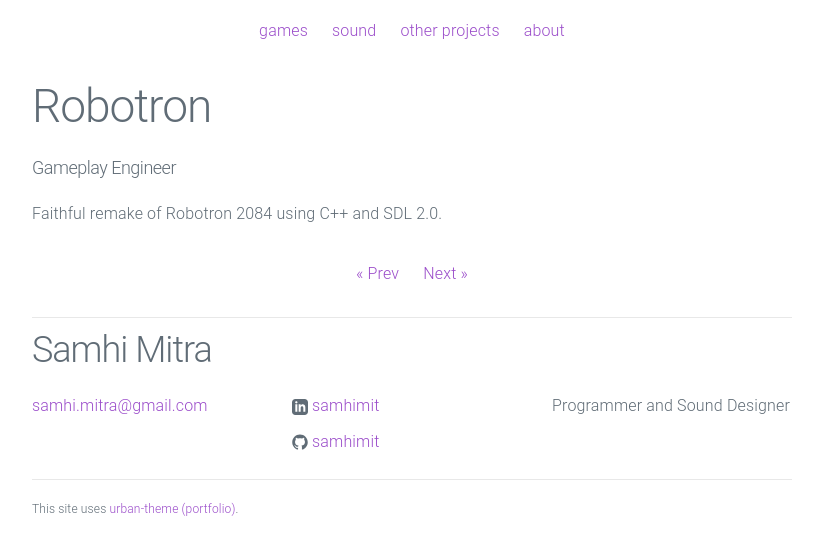
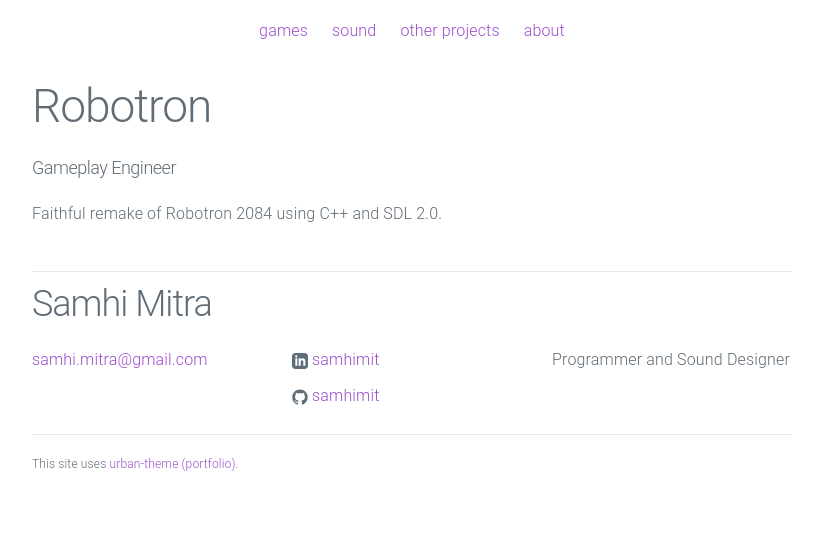
Before and after one commit to samhimit/samhimit.github.io, a Jekyll site: the page built from games/_posts/2022-10-09-robotron.md, in a window 1280 px wide. Shown: the top 555 px of the page, without its empty margins (228-1049 px from the left). Built offline with Jekyll 4.4.1, drawn with Linux system fonts in a browser that asks for light colours.

Commit message:
changing back button

```diff
--- a/_layouts/post.html
+++ b/_layouts/post.html
@@ -12,11 +12,15 @@
   </article>
 
   <div class="post-nav">
-    {% if page.next.url %}
-      <a class="nav-item" href="{{ page.next.url | prepend: site.baseurl }}">&laquo; Prev</a>
+    {% if page.categories == games %}
+      <a class="nav-item" href="https://samhimitra.com/">&laquo; Back</a>
     {% endif %}
-    {% if page.previous.url %}
-      <a class="nav-item" href="{{ page.previous.url | prepend: site.baseurl }}">Next &raquo;</a>
+    {% if page.categories == others %}
+      <a class="nav-item" href="https://samhimitra.com/projects">&laquo; Back</a>
     {% endif %}
+    {% if page.categories == sound %}
+      <a class="nav-item" href="https://samhimitra.com/sound">&laquo; Back</a>
+    {% endif %}
+
   </div>
 </div>
```
